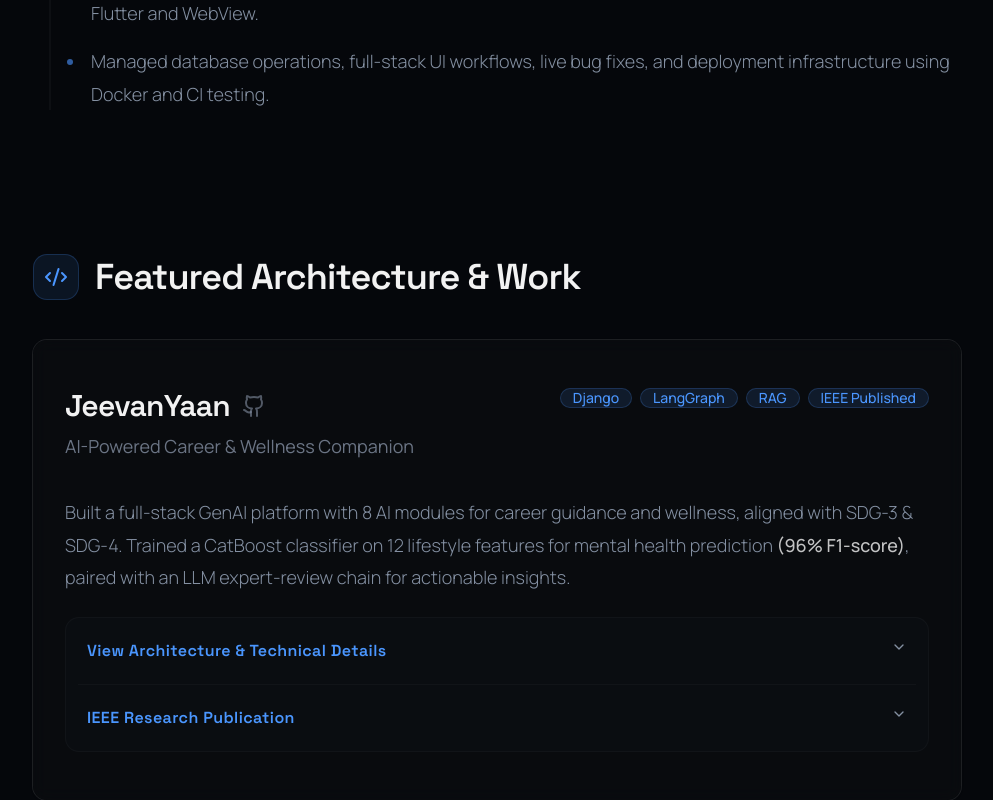
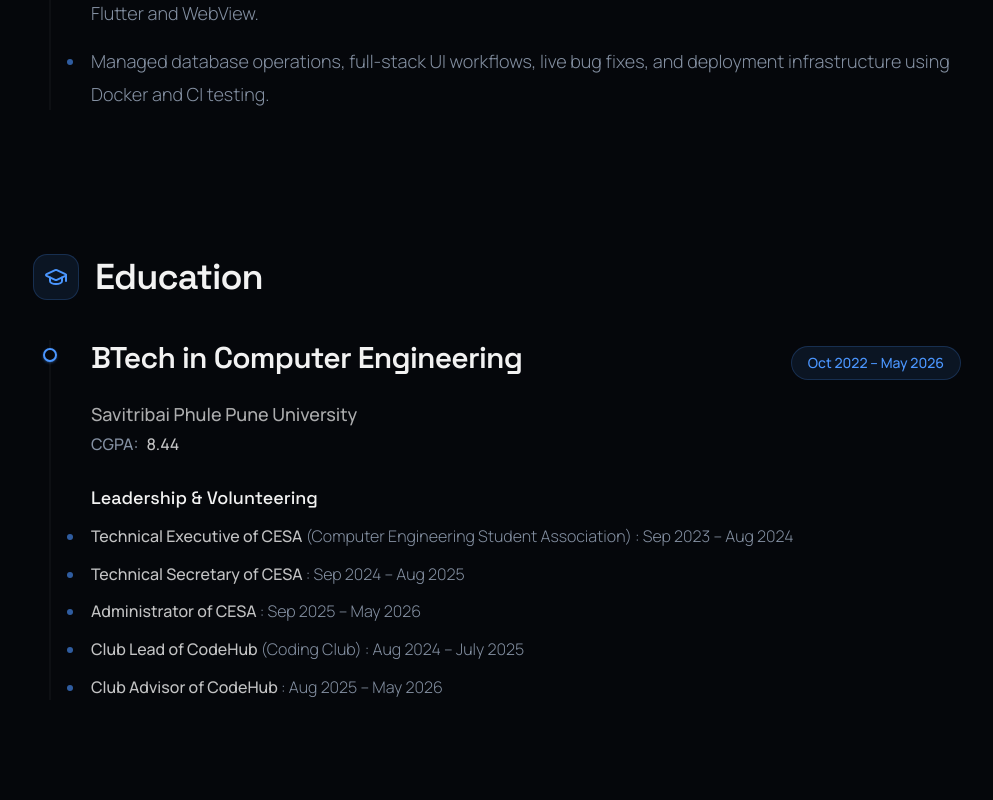
Before and after one commit to SohamMistry01/Portfolio-Soham, a Next.js app: page / in a window 1280 px wide. Shown: the part 2000-2800 px from the top of the page, without its empty margins (143-1136 px from the left). Built offline with nearby package versions, Linux system fonts and the light colour scheme.

Commit message:
Added education section

```diff
--- a/src/app/layout.tsx
+++ b/src/app/layout.tsx
@@ -6,7 +6,6 @@ import "./globals.css";
 const spaceGrotesk = Space_Grotesk({
   variable: "--font-heading",
   subsets: ["latin"],
-  weight: ["400", "500", "600", "700"],
   display: "swap",
 });
 
@@ -14,7 +13,6 @@ const spaceGrotesk = Space_Grotesk({
 const manrope = Manrope({
   variable: "--font-sans",
   subsets: ["latin"],
-  weight: ["300", "400", "500", "600", "700"],
   display: "swap",
 });
 
@@ -22,7 +20,6 @@ const manrope = Manrope({
 const jetbrainsMono = JetBrains_Mono({
   variable: "--font-mono",
   subsets: ["latin"],
-  weight: ["400", "500"],
   display: "swap",
 });
 
--- a/src/app/page.tsx
+++ b/src/app/page.tsx
@@ -4,7 +4,7 @@ import { motion } from "framer-motion";
 import { Badge } from "@/components/ui/badge";
 import { Card, CardContent, CardDescription, CardHeader, CardTitle } from "@/components/ui/card";
 import { Accordion, AccordionContent, AccordionItem, AccordionTrigger } from "@/components/ui/accordion";
-import { Mail, Code2, Cpu, Blocks, ArrowRight, FileText, Database } from "lucide-react";
+import { Mail, Code2, Cpu, Blocks, ArrowRight, FileText, Database, GraduationCap } from "lucide-react";
 
 const GithubIcon = (props: React.SVGProps<SVGSVGElement>) => (
   <svg xmlns="http://www.w3.org/2000/svg" width="24" height="24" viewBox="0 0 24 24" fill="none" stroke="currentColor" strokeWidth="2" strokeLinecap="round" strokeLinejoin="round" {...props}><path d="M15 22v-4a4.8 4.8 0 0 0-1-3.5c3 0 6-2 6-5.5.08-1.25-.27-2.48-1-3.5.28-1.15.28-2.35 0-3.5 0 0-1 0-3 1.5-2.64-.5-5.36-.5-8 0C6 2 5 2 5 2c-.3 1.15-.3 2.35 0 3.5A5.403 5.403 0 0 0 4 9c0 3.5 3 5.5 6 5.5-.39.49-.68 1.05-.85 1.65-.17.6-.22 1.23-.15 1.85v4" /><path d="M9 18c-4.51 2-5-2-7-2" /></svg>
@@ -34,6 +34,7 @@ export default function Portfolio() {
             { name: "About", href: "#about" },
             { name: "Skills", href: "#skills" },
             { name: "Experience", href: "#experience" },
+            { name: "Education", href: "#education" },
             { name: "Projects", href: "#projects" },
             { name: "Contact", href: "#contact" },
           ].map((item) => (
@@ -202,6 +203,60 @@ export default function Portfolio() {
                   </li>
                 ))}
               </ul>
+            </div>
+          </div>
+        </section>
+
+        {/* ── Education ───────────────────────────────────── */}
+        <section id="education" className="space-y-10 scroll-mt-32">
+          <div className="flex items-center gap-4">
+            <div className="p-2.5 bg-primary/10 rounded-xl border border-primary/20">
+              <GraduationCap className="w-6 h-6 text-primary" />
+            </div>
+            <h3 className={`${headingFont} text-4xl font-semibold tracking-tight`}>Education</h3>
+          </div>
+
+          <div className="border-l-2 border-border/40 ml-4 pl-10 space-y-12 relative">
+            <div className="absolute w-3.5 h-3.5 bg-background border-2 border-primary rounded-full -left-[8px] top-2 shadow-sm shadow-primary/30" />
+            <div className="space-y-5 group">
+              <div className="flex flex-col sm:flex-row sm:items-baseline justify-between gap-3">
+                <h4 className={`${headingFont} text-2xl md:text-3xl font-semibold tracking-tight text-foreground group-hover:text-primary transition-colors duration-200`}>
+                  BTech in Computer Engineering
+                </h4>
+                <span className="text-sm font-medium text-primary bg-primary/10 border border-primary/20 px-4 py-1.5 rounded-full w-fit shrink-0">
+                  Oct 2022 – May 2026
+                </span>
+              </div>
+
+              <div className="flex flex-col gap-1">
+                <p className="text-lg font-medium text-foreground/70 flex items-center gap-2.5">
+                  Savitribai Phule Pune University
+                </p>
+                <p className="text-base text-muted-foreground font-medium flex items-center gap-2">
+                  CGPA: <span className="text-foreground/80">8.44</span>
+                </p>
+              </div>
+
+              <div className="space-y-3 pt-2">
+                <h5 className={`${headingFont} text-lg font-medium text-foreground`}>Leadership &amp; Volunteering</h5>
+                <ul className="space-y-3 text-base text-muted-foreground leading-[1.6] font-light">
+                  <li className="relative before:content-[''] before:absolute before:-left-6 before:top-2.5 before:w-1.5 before:h-1.5 before:bg-primary/60 before:rounded-full">
+                    <strong className="text-foreground/80 font-medium">Technical Executive of CESA</strong> (Computer Engineering Student Association) : Sep 2023 – Aug 2024
+                  </li>
+                  <li className="relative before:content-[''] before:absolute before:-left-6 before:top-2.5 before:w-1.5 before:h-1.5 before:bg-primary/60 before:rounded-full">
+                    <strong className="text-foreground/80 font-medium">Technical Secretary of CESA</strong> : Sep 2024 – Aug 2025
+                  </li>
+                  <li className="relative before:content-[''] before:absolute before:-left-6 before:top-2.5 before:w-1.5 before:h-1.5 before:bg-primary/60 before:rounded-full">
+                    <strong className="text-foreground/80 font-medium">Administrator of CESA</strong> : Sep 2025 – May 2026
+                  </li>
+                  <li className="relative before:content-[''] before:absolute before:-left-6 before:top-2.5 before:w-1.5 before:h-1.5 before:bg-primary/60 before:rounded-full">
+                    <strong className="text-foreground/80 font-medium">Club Lead of CodeHub</strong> (Coding Club) : Aug 2024 – July 2025
+                  </li>
+                  <li className="relative before:content-[''] before:absolute before:-left-6 before:top-2.5 before:w-1.5 before:h-1.5 before:bg-primary/60 before:rounded-full">
+                    <strong className="text-foreground/80 font-medium">Club Advisor of CodeHub</strong> : Aug 2025 – May 2026
+                  </li>
+                </ul>
+              </div>
             </div>
           </div>
         </section>
```
